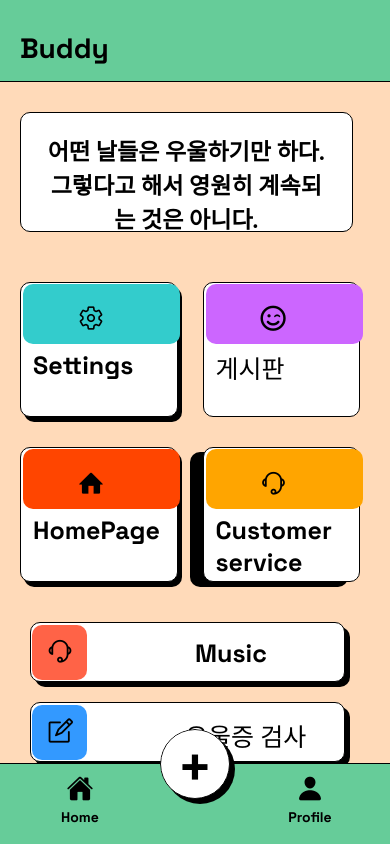
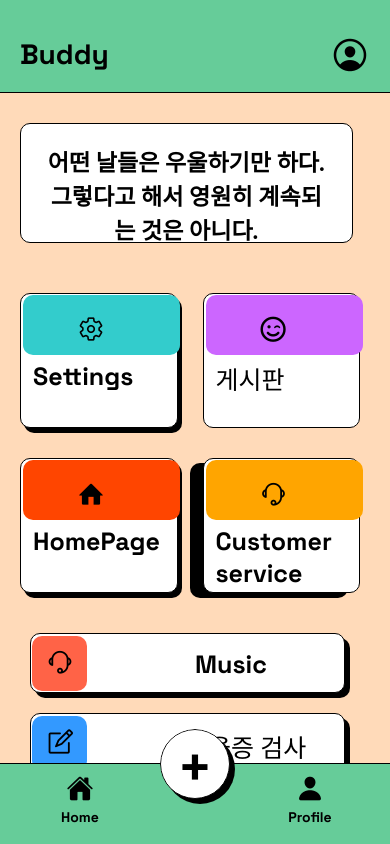
Before and after one commit to hshy1839/capstoneApp, a React Native app: screen /Main in a window 390 px wide. Built offline with nearby package versions, Linux system fonts and the light colour scheme.

Commit message:
header login button 추가

```diff
--- a/components/Header.js
+++ b/components/Header.js
@@ -10,6 +10,9 @@ const Header = () => {
   const goBack = () => {
     navigation.goBack();
   };
+  const goToLogin = () => {
+    navigation.navigate('Login');
+  };
 
   return (
     <View style={styles.header}>
@@ -21,6 +24,9 @@ const Header = () => {
         </TouchableOpacity>
       )}
       <Text style={styles.headerTitle}>Buddy       </Text>
+      <TouchableOpacity style={styles.accountButton} onPress={goToLogin}>
+        <Ionicons name="person-circle-outline" size={40} color="black" />
+      </TouchableOpacity>
     </View>
   );
 };
@@ -46,6 +52,11 @@ const styles = StyleSheet.create({
     marginTop: 20,
     marginRight: 10, // 뒤로가기 버튼과의 간격을 조정
   },
+  accountButton : {
+    marginTop : 18,
+    marginLeft : 'auto',
+    marginRight : 10,
+  },
 });
 
 export default Header;
```
